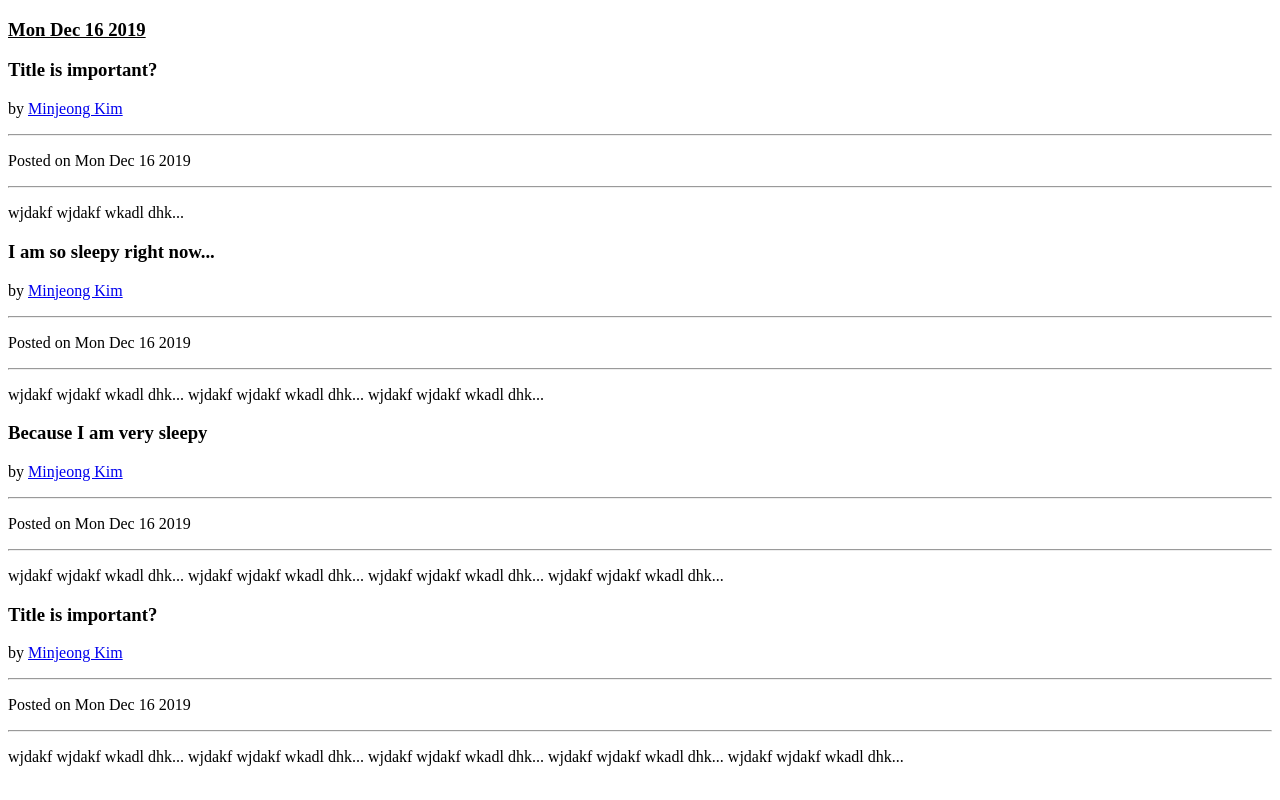
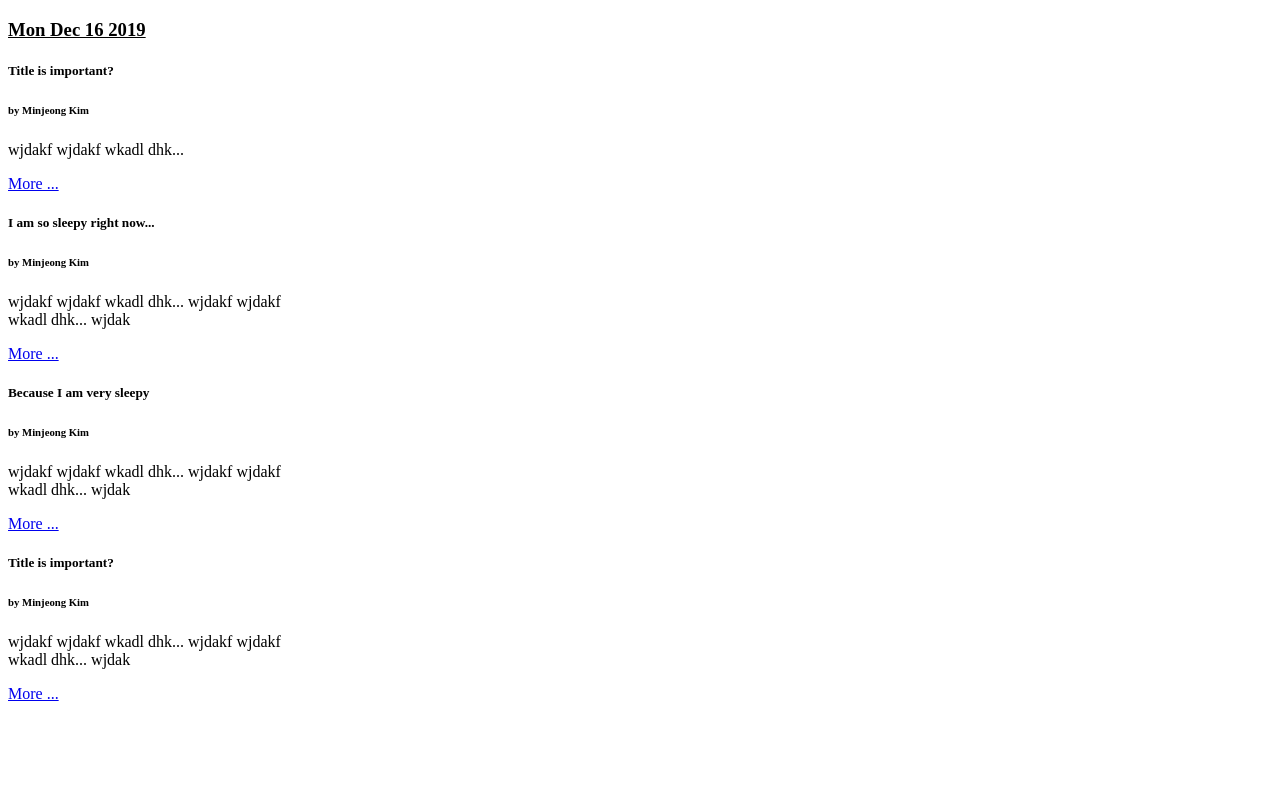
Before and after one commit to MyBlogEngine/MyBlog, a React app in the folder my_blog_app/: page / in a window 1280 px wide. Built offline with nearby package versions, Linux system fonts and the light colour scheme; the HTML template or start-up script is replaced by a standard one.

Commit message:
another post view component

```diff
--- /dev/null
+++ b/my_blog_app/src/CardForm.tsx
@@ -0,0 +1,37 @@
+import * as React from "react";
+
+interface CardFormProps {
+  head: string;
+  submitButtonLabel: string;
+  onSubmitButtonClick: () => void;
+}
+
+interface CardFormState {}
+
+export class CardForm extends React.Component<CardFormProps, CardFormState> {
+  constructor(props: CardFormProps) {
+    super(props);
+  }
+
+  render() {
+    return (
+      <div className="card my-4">
+        <h5 className="card-header">{this.props.head}</h5>
+        <div className="card-body">
+          <form>
+            <div className="form-group">
+              <textarea className="form-control" rows={3}></textarea>
+            </div>
+            <button
+              type="submit"
+              className="btn btn-primary"
+              onClick={_e => this.props.onSubmitButtonClick()}
+            >
+              {this.props.submitButtonLabel}
+            </button>
+          </form>
+        </div>
+      </div>
+    );
+  }
+}
--- /dev/null
+++ b/my_blog_app/src/PostCardView.tsx
@@ -0,0 +1,43 @@
+import * as React from "react";
+import { Post } from "./Post";
+
+interface PostCardViewProps {
+  post: Post;
+  index: number;
+  expend?: boolean;
+}
+
+export class PostCardView extends React.Component<PostCardViewProps, {}> {
+  constructor(props: PostCardViewProps) {
+    super(props);
+  }
+
+  render() {
+    const style = {
+      width: "18rem"
+    };
+
+    let simpletext = "";
+    const maxtext = 65;
+    if (this.props.post.text.length > maxtext) {
+      simpletext = this.props.post.text.substring(0, maxtext);
+    } else {
+      simpletext = this.props.post.text;
+    }
+
+    return (
+      <div className="card mt-4" style={style}>
+        <div className="card-body">
+          <h5 className="card-title">{this.props.post.title}</h5>
+          <h6 className="card-subtitle mb-2 text-muted">
+            by {this.props.post.author}
+          </h6>
+          <p className="card-text">{simpletext}</p>
+          <a href="#" className="card-link">
+            More ...
+          </a>
+        </div>
+      </div>
+    );
+  }
+}
--- a/my_blog_app/src/PostContainer.tsx
+++ b/my_blog_app/src/PostContainer.tsx
@@ -1,6 +1,7 @@
 import * as React from "react";
 import { Post } from "./Post";
-import { PostSmallView } from "./PostSmallView";
+//import { PostSmallView } from "./PostSmallView";
+import { PostCardView } from "./PostCardView";
 
 const samples: Post[] = [
   {
@@ -65,14 +66,12 @@ export class PostContainer extends React.Component<
 
   render() {
     const posts = this.state.posts.map((post, index) => {
-      return (
-        <PostSmallView key={index} post={post} index={index} expend={false} />
-      );
+      return <PostCardView key={index} post={post} index={index} />;
     });
 
     return (
       <div className="container">
-        <div className="row">{posts}</div>
+        <div className="col">{posts}</div>
       </div>
     );
   }
--- a/my_blog_app/src/PostSmallView.tsx
+++ b/my_blog_app/src/PostSmallView.tsx
@@ -1,5 +1,6 @@
 import * as React from "react";
 import { Post } from "./Post";
+import { CardForm } from "./CardForm";
 
 interface PostSmallProps {
   post: Post;
@@ -23,6 +24,14 @@ export class PostSmallView extends React.Component<PostSmallProps, {}> {
         <p>Posted on {this.props.post.postingDate?.toDateString()}</p>
         <hr />
         <p className="lead">{this.props.post.text}</p>
+        <hr />
+        <CardForm
+          head="Leave a Comment:"
+          submitButtonLabel="Submit"
+          onSubmitButtonClick={() => {
+            console.log("submit button clicked");
+          }}
+        />
       </div>
     );
   }
```
